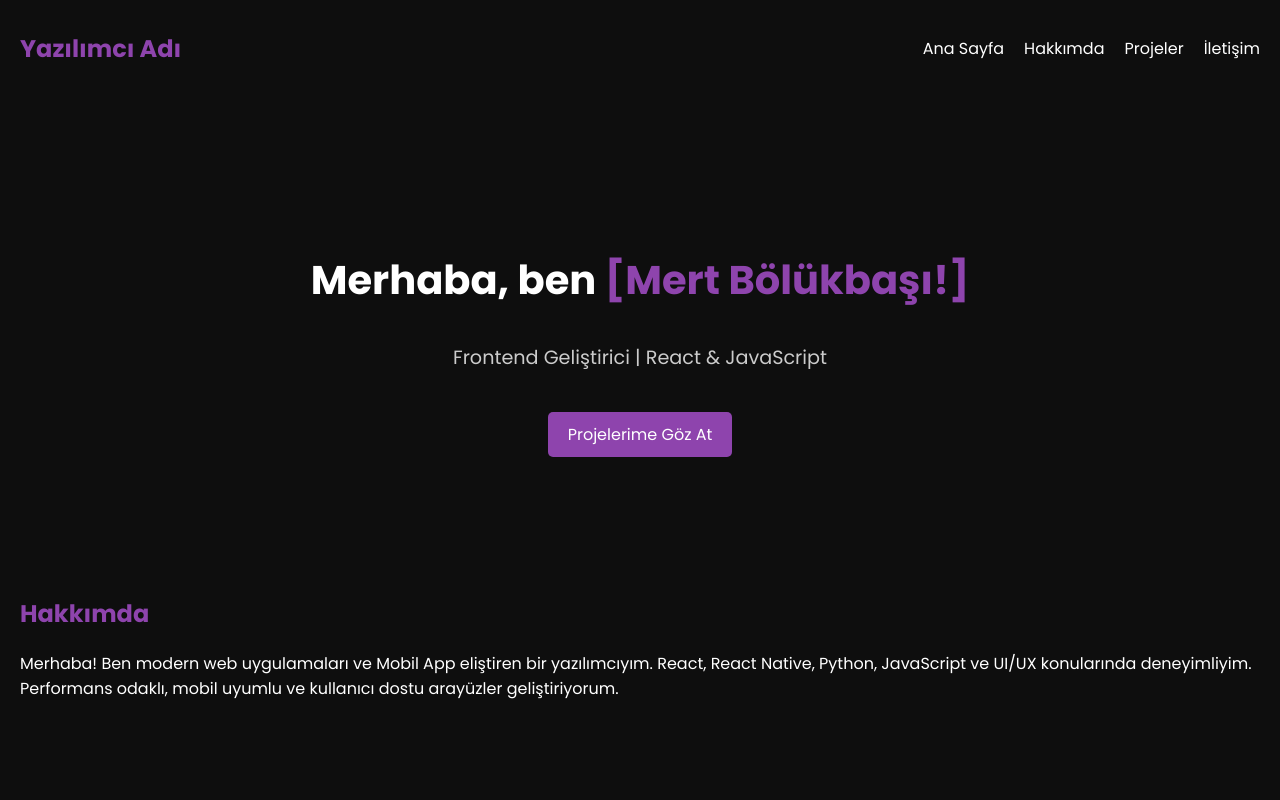
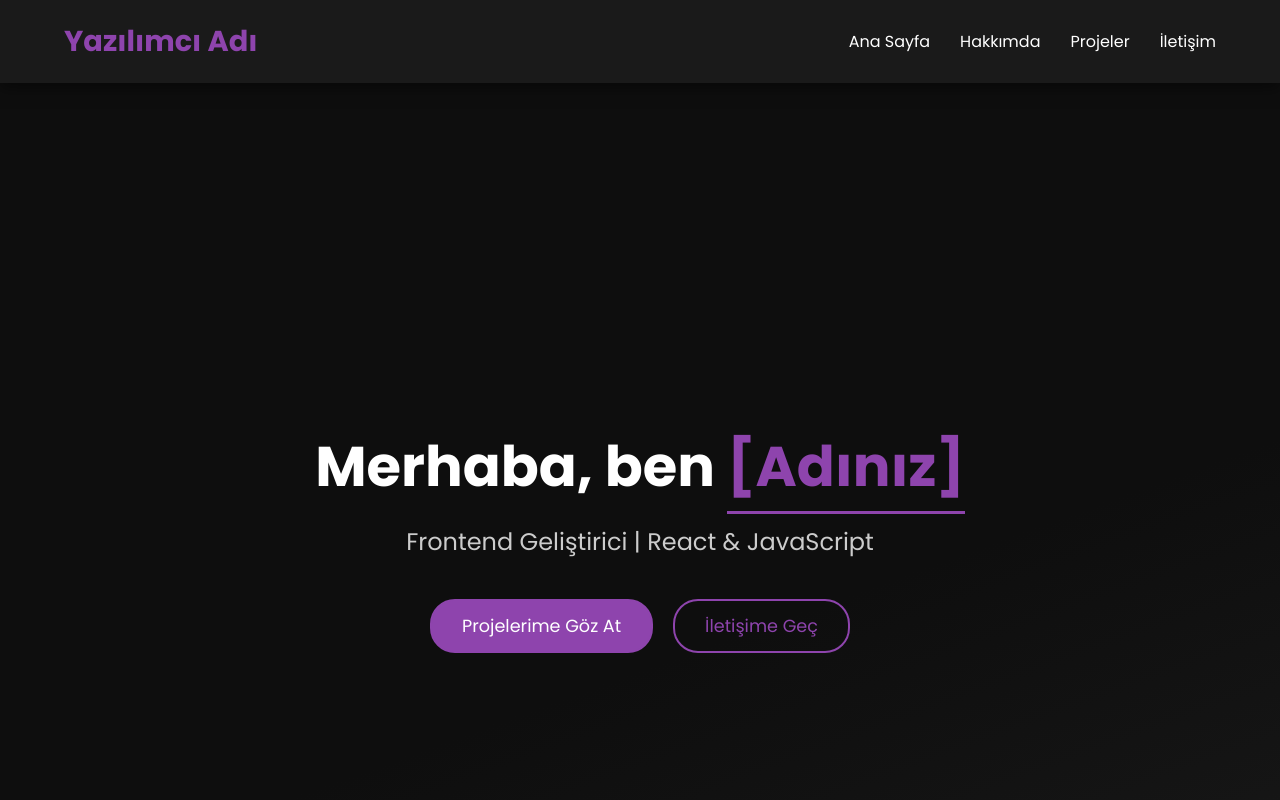
Before and after one commit to MertBlk/Portfolio, a React (Vite) app: page / in a window 1280 px wide. Shown: the top 800 px of the page. Built offline with nearby package versions, Linux system fonts and the light colour scheme.

Commit message:
tasarım değişikliği

```diff
--- a/src/components/Hero.jsx
+++ b/src/components/Hero.jsx
@@ -3,37 +3,73 @@ import React from 'react';
 const Hero = () => {
   return (
     <section id="hero" style={styles.container}>
-      <h1 style={styles.title}>Merhaba, ben <span style={styles.name}>[Mert Bölükbaşı!]</span></h1>
-      <p style={styles.subtitle}>Frontend Geliştirici | React & JavaScript</p>
-      <a href="#projects" style={styles.button}>Projelerime Göz At</a>
+      <div style={styles.content}>
+        <h1 style={styles.title}>
+          Merhaba, ben <span style={styles.name}>[Adınız]</span>
+        </h1>
+        <p style={styles.subtitle}>Frontend Geliştirici | React & JavaScript</p>
+        <div style={styles.cta}>
+          <a href="#projects" style={styles.button}>Projelerime Göz At</a>
+          <a href="#contact" style={styles.outlineButton}>İletişime Geç</a>
+        </div>
+      </div>
     </section>
   );
 };
 
 const styles = {
   container: {
+    minHeight: '100vh',
+    display: 'flex',
+    alignItems: 'center',
+    justifyContent: 'center',
     textAlign: 'center',
-    marginTop: '60px',
+    padding: '120px 20px',
+    background: 'linear-gradient(160deg, var(--bg-color) 60%, var(--bg-secondary) 100%)',
+  },
+  content: {
+    maxWidth: '800px',
   },
   title: {
-    fontSize: '2.5rem',
+    fontSize: '3.5rem',
+    marginBottom: '20px',
+    lineHeight: 1.2,
   },
   name: {
     color: 'var(--primary-color)',
+    borderBottom: '3px solid var(--primary-color)',
+    paddingBottom: '5px',
   },
   subtitle: {
-    fontSize: '1.2rem',
-    color: '#ccc',
-    marginTop: '10px',
+    fontSize: '1.5rem',
+    color: 'var(--text-secondary)',
+    marginBottom: '40px',
+  },
+  cta: {
+    display: 'flex',
+    gap: '20px',
+    justifyContent: 'center',
   },
   button: {
-    display: 'inline-block',
-    marginTop: '20px',
-    padding: '10px 20px',
+    padding: '12px 30px',
     backgroundColor: 'var(--primary-color)',
-    color: '#fff',
-    borderRadius: '5px',
-  }
+    color: 'white',
+    borderRadius: '25px',
+    fontSize: '1.1rem',
+    transition: 'var(--transition)',
+    border: '2px solid var(--primary-color)',
+    cursor: 'pointer',
+  },
+  outlineButton: {
+    padding: '12px 30px',
+    backgroundColor: 'transparent',
+    color: 'var(--primary-color)',
+    borderRadius: '25px',
+    fontSize: '1.1rem',
+    transition: 'var(--transition)',
+    border: '2px solid var(--primary-color)',
+    cursor: 'pointer',
+  },
 };
 
 export default Hero;
--- a/src/components/Navbar.jsx
+++ b/src/components/Navbar.jsx
@@ -5,10 +5,11 @@ const Navbar = () => {
     <nav style={styles.nav}>
       <div style={styles.logo}>Yazılımcı Adı</div>
       <ul style={styles.menu}>
-        <li><a href="#hero">Ana Sayfa</a></li>
-        <li><a href="#about">Hakkımda</a></li>
-        <li><a href="#projects">Projeler</a></li>
-        <li><a href="#contact">İletişim</a></li>
+        {['Ana Sayfa', 'Hakkımda', 'Projeler', 'İletişim'].map((item) => (
+          <li key={item} style={styles.menuItem}>
+            <a href={`#${item.toLowerCase().replace(' ', '')}`}>{item}</a>
+          </li>
+        ))}
       </ul>
     </nav>
   );
@@ -19,21 +20,35 @@ const styles = {
     display: 'flex',
     justifyContent: 'space-between',
     alignItems: 'center',
-    padding: '20px',
-    backgroundColor: '#0e0e0e',
-    position: 'sticky',
+    padding: '20px 5%',
+    backgroundColor: 'var(--bg-secondary)',
+    position: 'fixed',
     top: 0,
-    zIndex: 10,
+    left: 0,
+    right: 0,
+    zIndex: 1000,
+    boxShadow: 'var(--card-shadow)',
   },
   logo: {
     fontWeight: 'bold',
-    fontSize: '1.5rem',
+    fontSize: '1.8rem',
     color: 'var(--primary-color)',
+    transition: 'var(--transition)',
+    cursor: 'pointer',
+    ':hover': {
+      color: 'var(--primary-hover)',
+    },
   },
   menu: {
     display: 'flex',
     listStyle: 'none',
-    gap: '20px',
+    gap: '30px',
+    margin: 0,
+    padding: 0,
+  },
+  menuItem: {
+    position: 'relative',
+    transition: 'var(--transition)',
   },
 };
 
--- a/src/styles/variables.css
+++ b/src/styles/variables.css
@@ -1,5 +1,11 @@
 :root {
   --primary-color: #8e44ad;
+  --primary-hover: #9b59b6;
   --text-color: #ffffff;
+  --text-secondary: #cccccc;
   --bg-color: #0e0e0e;
+  --bg-secondary: #1a1a1a;
+  --transition: all 0.3s ease;
+  --section-padding: 80px 20px;
+  --card-shadow: 0 4px 15px rgba(0, 0, 0, 0.5);
 }
```
